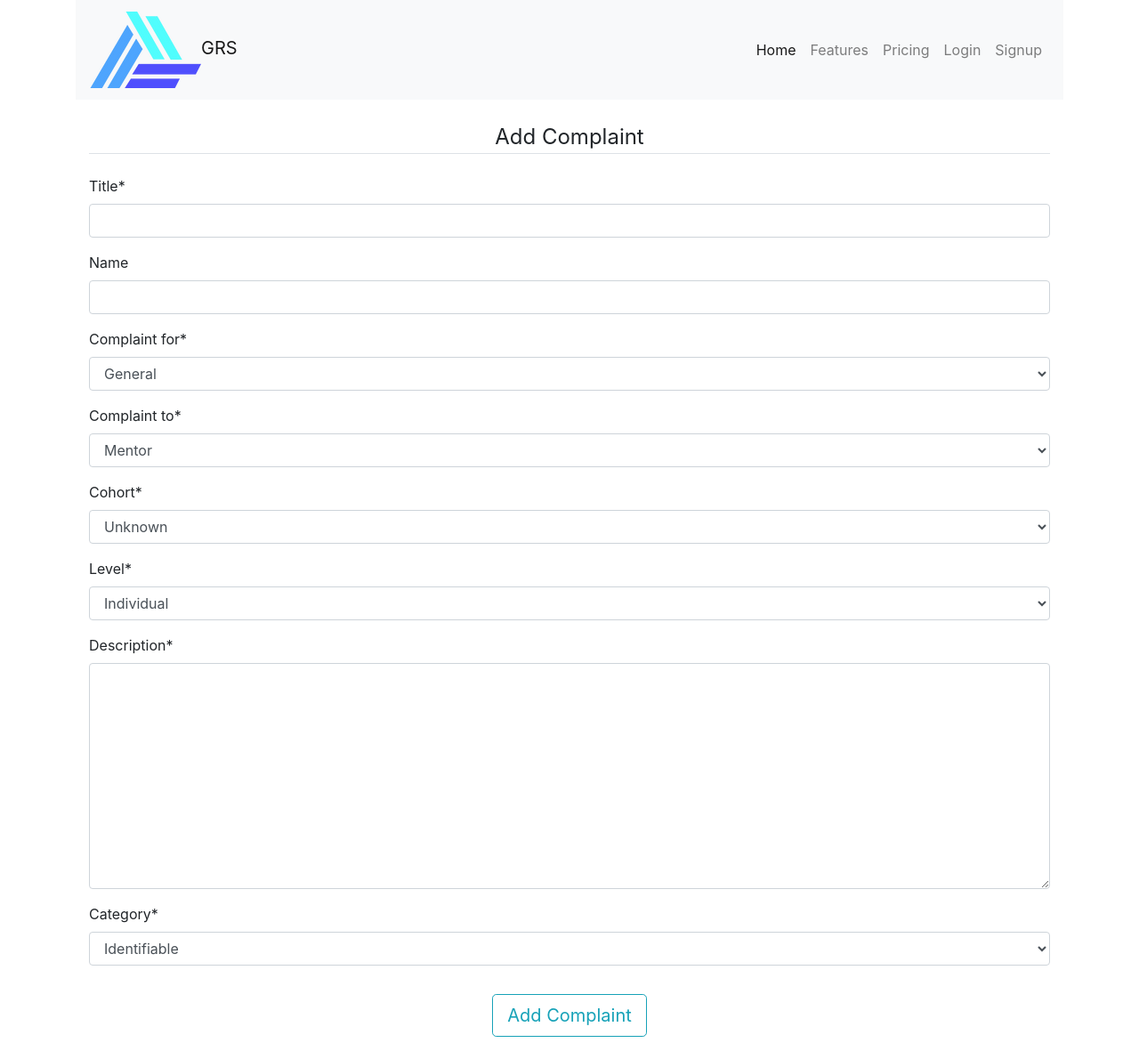
After one commit to officialkrunalkumar/grievances-redressal-portal-using-django, a Django app: page /complaints/add_complaint in a window 1280 px wide. The commit adds this page. Shown: the whole page at 89% size. Run offline with Django 3.2, Linux system fonts and the light colour scheme; some libraries are stand-ins or nearby versions.

Commit message:
add complaint form added

```diff
--- /dev/null
+++ b/grs/complaints/forms.py
@@ -0,0 +1,10 @@
+from django.forms import fields
+from .models import Complaint
+from django import forms
+
+
+class AddComplaintForm(forms.ModelForm):
+
+    class Meta:
+        model = Complaint
+        fields = ['title', 'name', 'complaint_for', 'complaint_to', 'cohort', 'level', 'description', 'category']
--- /dev/null
+++ b/grs/complaints/templates/complaints/add_complaint.html
@@ -0,0 +1,21 @@
+{% extends "users/base.html" %}
+{% load crispy_forms_tags %}
+
+{% block content %}
+<div class="container mt-4">
+    <div class="container">
+        <div class="content-section">
+            <form method="POST">
+                {% csrf_token %}
+                <fieldset class="form-group">
+                    <legend class="border-bottom mb-4 mt-4 text-center">Add Complaint</legend>
+                    {{ form|crispy }}
+                </fieldset>
+                <div class="form-group text-center">
+                    <button class="btn btn-outline-info btn-lg" type="submit">Add Complaint</button>
+                </div>
+            </form>
+        </div>
+    </div>
+</div>
+{% endblock %}
--- /dev/null
+++ b/grs/complaints/urls.py
@@ -0,0 +1,10 @@
+from django.urls import path
+
+from . import views
+
+app_name = 'complaints'
+
+
+urlpatterns = [
+    path('add_complaint', views.add_complaint, name="add_complaint")
+]
--- a/grs/complaints/views.py
+++ b/grs/complaints/views.py
@@ -1,4 +1,17 @@
 from django.shortcuts import render
+from django.contrib import messages
 
 # Create your views here.
 from .models import Complaint
+from .forms import AddComplaintForm
+
+
+def add_complaint(request):
+    form = AddComplaintForm(request.POST or None)
+    if request.method == 'POST':
+        form = AddComplaintForm(request.POST, instance=request.user)
+        if form.is_valid():
+            form.save()
+            print(form)
+            messages.success(request, 'Complaint Registered')
+    return render(request, 'complaints/add_complaint.html', { 'form':form })
--- a/grs/grs/urls.py
+++ b/grs/grs/urls.py
@@ -23,4 +23,5 @@ urlpatterns = [
     path('login/', auth_views.LoginView.as_view(template_name='users/login.html'), name="login"),
     path('logout/', auth_views.LogoutView.as_view(), name="logout"),
     path('', include('home.urls')),
+    path('complaints/', include('complaints.urls')),
 ]
--- a/grs/home/templates/home/home.html
+++ b/grs/home/templates/home/home.html
@@ -35,5 +35,6 @@
       {% endfor %}
     </tbody>
   </table>
+  <a href="{% url 'complaints:add_complaint' %}" class="btn btn-primary" type="button"> Add Complaint</a>
 </div>
 {% endblock %}
```
Also changed, not shown: grs/db.sqlite3.
